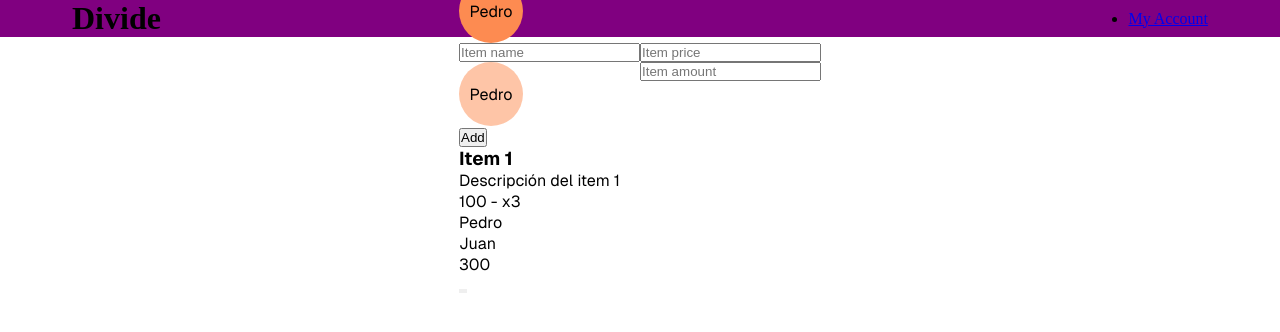
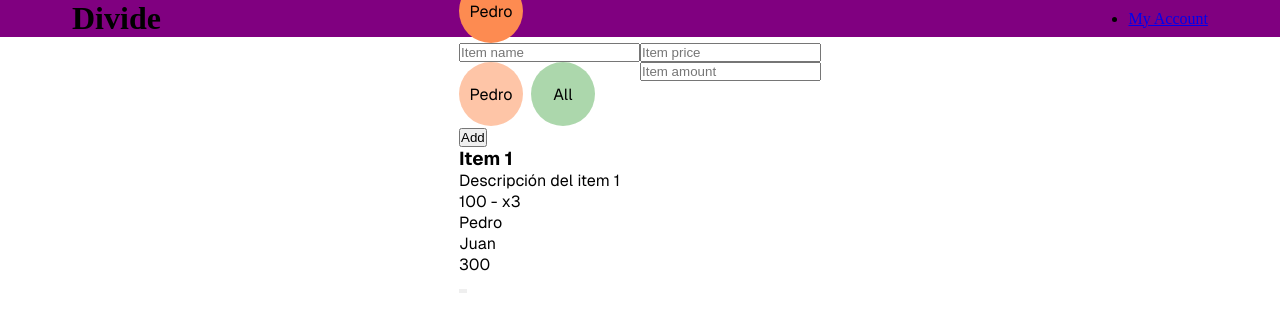
Before and after one commit to soype/divide, a Next.js app: page / in a window 1280 px wide. Shown: the top 332 px of the page. Built offline with nearby package versions, Linux system fonts and the light colour scheme.

Commit message:
Select members logic

```diff
--- a/src/components/Bill/AddBillItem/AddBillItem.js
+++ b/src/components/Bill/AddBillItem/AddBillItem.js
@@ -1,8 +1,29 @@
-import React from "react";
+import React, {useState} from "react";
 
 import styles from "./AddBillItem.module.scss";
 
 const AddBillItem = ({ members }) => {
+
+    const [allSelected, setAllSelected] = useState(true);
+    const [selectedItems, setSelectedItems] = useState([]);
+
+    const selectAllHandler = () => {
+        setAllSelected(!allSelected);
+        if(allSelected){
+            setSelectedItems(members.map(member => member.id));
+        }else{
+            setSelectedItems([]);
+        }
+    }
+
+    const selectItemHandler = (id) => {
+        if(selectedItems.includes(id)){
+            setSelectedItems(selectedItems.filter(item => item !== id));
+        }else{
+            setSelectedItems([...selectedItems, id]);
+        }
+    }
+
   return (
     <form className={styles.addBillItem}>
       <div className={styles.addBillItem__container}>
@@ -10,12 +31,16 @@ const AddBillItem = ({ members }) => {
           <input type="text" placeholder="Item name" required />
           <span></span>
           <div className={styles.addBillItem__list}>
-          {members.map((member, index) => (
-            <div key={index} className={styles.addBillItem__list__item}>
-              <label>{member.name}</label>
-              <input type="checkbox" style={{ backgroundColor: member.color }} />
+            {members.map((member, index) => (
+              <div key={index} className={styles.addBillItem__list__item}>
+                <label for={`${member.name}-${member.id}`}>{member.name}</label>
+                <input id={`${member.name}-${member.id}`} checked={selectedItems.includes(member.id)} onClick={() => selectItemHandler(member.id)} type="checkbox" style={{ backgroundColor: member.color }} />
+              </div>
+            ))}
+            <div className={`${styles.addBillItem__list__item} ${styles.addBillItem__list__all} `}>
+              <label for="all">All</label>
+              <input id="all" type="checkbox" onClick={selectAllHandler} />
             </div>
-          ))}
           </div>
         </div>
         <div className={styles.addBillItem__container__right}>
--- a/src/components/Bill/AddBillItem/AddBillItem.module.scss
+++ b/src/components/Bill/AddBillItem/AddBillItem.module.scss
@@ -17,7 +17,7 @@ $button-height: 4rem;
 
   &__list {
     display: flex;
-    gap: 1rem;
+    gap: $button-height / 8;
     position: relative;
 
     &__item {
@@ -58,5 +58,43 @@ $button-height: 4rem;
         pointer-events: none;
       }
     }
+
+    &__all{
+        position: relative;
+        input {
+            height: $button-height;
+            width: $button-width;
+            appearance: none;
+            -webkit-appearance: none;
+            display: flex;
+            align-content: center;
+            justify-content: center;
+            padding: 0.1rem;
+            opacity: 0.5;
+            border-radius: 100%;
+            z-index: 2;
+            background-color: rgb(91, 175, 91);
+
+            transition: all 0.3s;
+            cursor: pointer;
+
+            &:hover {
+              opacity: 1;
+            }
+
+            &:checked {
+              opacity: 1;
+            }
+          }
+
+          label {
+            position: absolute;
+            z-index: 1;
+            top: 50%;
+            left: 50%;
+            transform: translate(-50%, -50%);
+            pointer-events: none;
+          }
+    }
   }
 }
```
